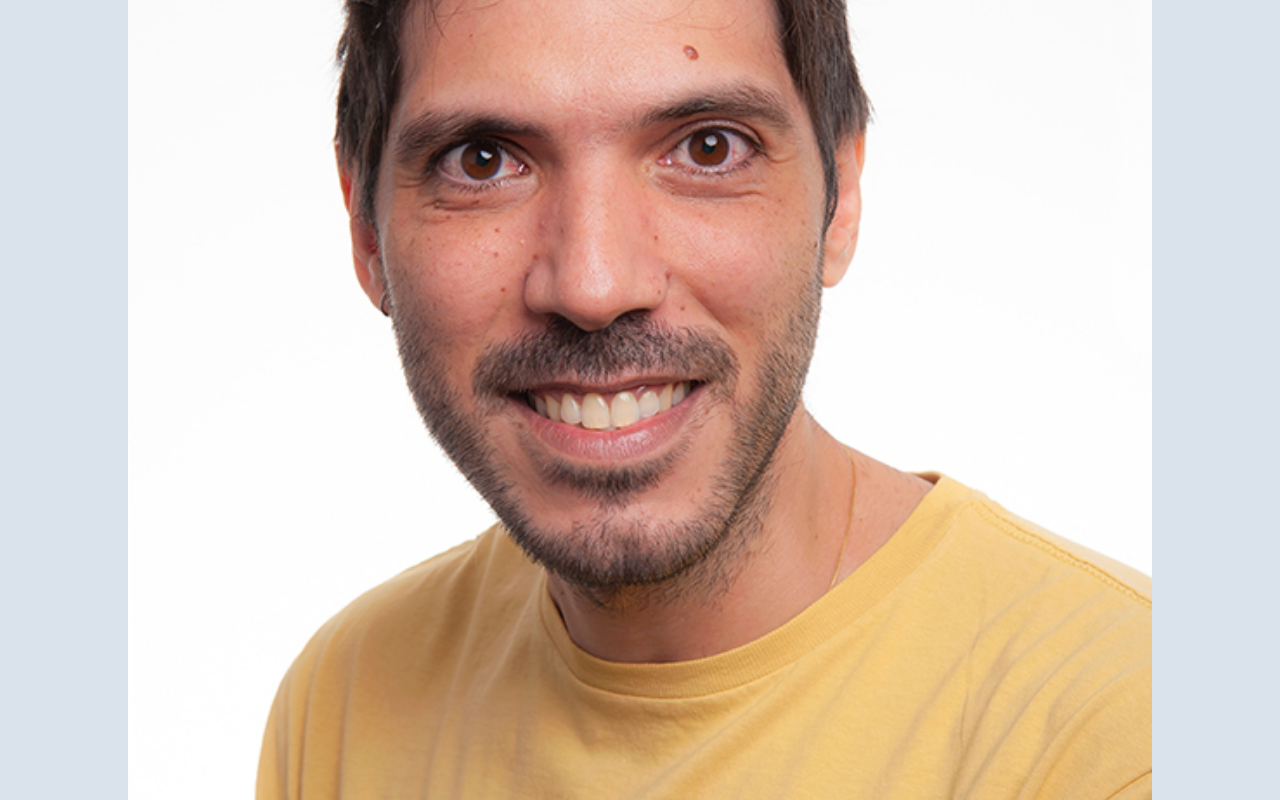
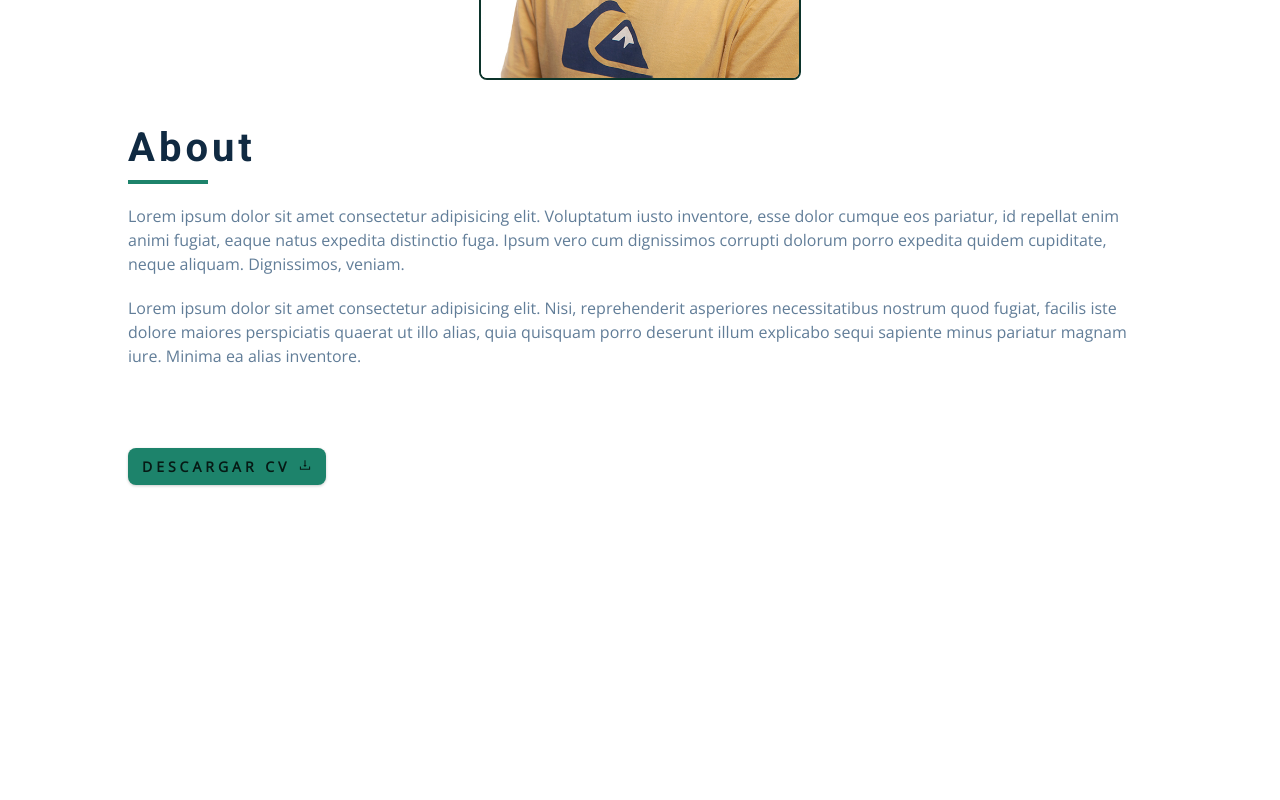
Before and after one commit to Ciriero/Personal_web, a React (Create React App) app: page / in a window 1280 px wide. Shown: the part 1280-2080 px from the top of the page. After the commit the page ends 1813 px from the top, so only its background shows below. Built offline with nearby package versions, Linux system fonts and the light colour scheme.

Commit message:
delete console logs and put in Spanish the titles of data.js

```diff
--- a/src/components/About.js
+++ b/src/components/About.js
@@ -16,7 +16,7 @@ const About = () => {
             />
           </article>
           <article className="about-info">
-            <div className="section-title about-title">
+            <div className="about-title">
               <h2>About</h2>
               <div className="underline"></div>
               <p>
--- a/src/components/Navbar.js
+++ b/src/components/Navbar.js
@@ -15,8 +15,6 @@ const Navbar = () => {
       setNavbar(false);
     }
   };
-
-  console.log(navbar);
 
   useEffect(() => {
     window.addEventListener("scroll", handleScroll);
--- a/src/data/menu.js
+++ b/src/data/menu.js
@@ -1,6 +1,6 @@
-export  const menu = [
-    { id: 1, link: "#", title: "About" },
-    { id: 2, link: "#", title: "Projects" },
-    { id: 3, link: "#", title: "Timeline" },
-    { id: 4, link: "#", title: "Contact" },
-  ];
+export const menu = [
+  { id: 1, link: "#", title: "About" },
+  { id: 2, link: "#", title: "Timeline" },
+  { id: 3, link: "#", title: "Proyectos" },
+  { id: 4, link: "#", title: "Contacto" },
+];
--- a/src/index.css
+++ b/src/index.css
@@ -62,7 +62,7 @@ Global Styles
 }
 body {
   font-family: var(--ff-secondary);
-  background: var(--clr-white);
+  background-color: var(--clr-white);
   color: var(--clr-grey-1);
   line-height: 1.5;
   font-size: 0.875rem;
--- a/src/styles/About.styles.js
+++ b/src/styles/About.styles.js
@@ -1,7 +1,6 @@
 import styled from "styled-components";
 
 export const WrapperAbout = styled.div`
-  background-color: var(--clr-grey-9);
   transition: 1s all ease;
   padding-top: 5rem;
   .about {
@@ -14,4 +13,18 @@ export const WrapperAbout = styled.div`
 export const AboutCenter = styled.div`
   display: grid;
   gap: 3rem;
+  .about-img {
+    justify-self: center;
+  }
+  .about-photo {
+    max-width: 25rem;
+    max-height: 30rem;
+    object-fit: cover;
+    border-radius: var(--radius);
+    border: 2px solid var(--clr-primary-2);
+  }
+  .about-title {
+    margin-bottom: 2rem;
+    text-align: left;
+  }
 `;
```
